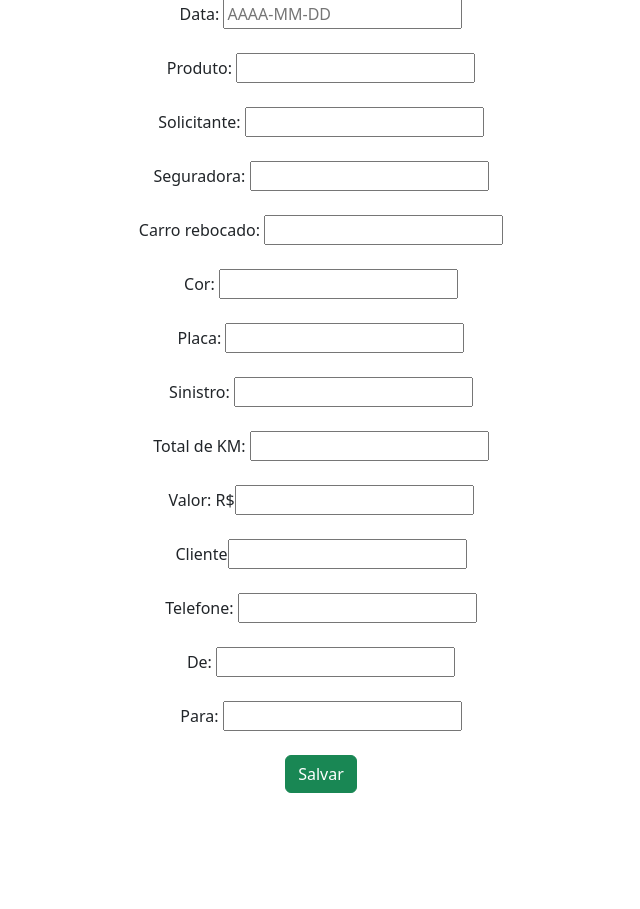
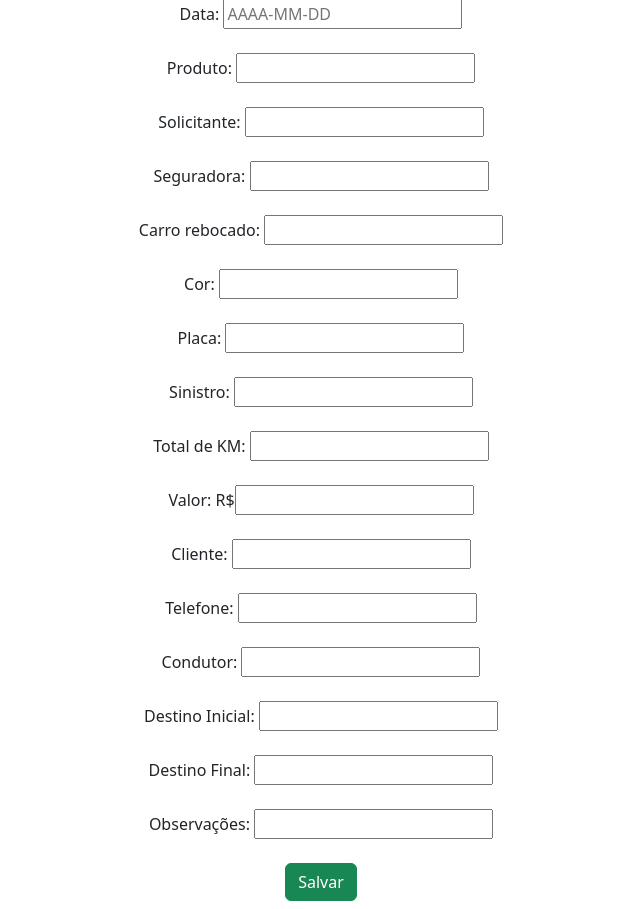
Before and after one commit to eriknathan/delta-reboque-django, a Django app: page /form/ in a window 1280 px wide. Shown: the part 167-1076 px from the top of the page, without its empty margins (319-959 px from the left). Before the commit the page ends 960 px from the top, so only its background shows below. Run offline with Django 4.2, Linux system fonts and the light colour scheme.

Commit message:
feat: adicionando novas colunas para o bando de dados

```diff
--- a/delta/forms.py
+++ b/delta/forms.py
@@ -6,7 +6,7 @@ from delta.models import Cadastro
 class CadastroForm(ModelForm):
     class Meta:
         model = Cadastro
-        fields = ["date", "produto", "solicitante", "seguradora", "carro_rebocado", "cor", "placa", "sinistro", "tot_km", "valor", "cliente", "telefone", "de", "para"]
+        fields = ["date", "produto", "solicitante", "seguradora", "carro_rebocado", "cor", "placa", "sinistro", "tot_km", "valor", "cliente", "telefone", "condutor", "destino_inicial", "destino_final", "observacoes"]
         widgets = {
             'date': DateInput(attrs={'placeholder': 'AAAA-MM-DD'})
         }
--- a/delta/models.py
+++ b/delta/models.py
@@ -15,5 +15,7 @@ class Cadastro(models.Model):
     valor = models.DecimalField(max_digits=10, decimal_places=2)
     cliente = models.CharField(max_length=50)
     telefone = models.CharField(max_length=20)
-    de = models.CharField(max_length=100)
-    para = models.CharField(max_length=100)
+    condutor = models.CharField(max_length=50)
+    destino_inicial = models.CharField(max_length=150)
+    destino_final = models.CharField(max_length=150)
+    observacoes = models.CharField(max_length=350, null=True, blank=True)
--- a/delta/templates/form.html
+++ b/delta/templates/form.html
@@ -27,10 +27,12 @@
             <div class="form-group mt-4>">Sinistro: {{form.sinistro}}</div><br>
             <div class="form-group mt-4>">Total de KM: {{form.tot_km}}</div><br>
             <div class="form-group mt-4>">Valor: R${{form.valor}}</div><br>
-            <div class="form-group mt-4>">Cliente{{form.cliente}}</div><br>
+            <div class="form-group mt-4>">Cliente: {{form.cliente}}</div><br>
             <div class="form-group mt-4>">Telefone: {{form.telefone}}</div><br>
-            <div class="form-group mt-4>">De: {{form.de}}</div><br>
-            <div class="form-group mt-4>">Para: {{form.para}}</div><br>
+            <div class="form-group mt-4>">Condutor: {{form.condutor}}</div><br>
+            <div class="form-group mt-4>">Destino Inicial: {{form.destino_inicial}}</div><br>
+            <div class="form-group mt-4>">Destino Final: {{form.destino_final}}</div><br>
+            <div class="form-group mt-4>">Observações: {{form.observacoes}}</div><br>
             <input type="submit" class="btn btn-success" value="Salvar">
         </form>
     </div>
--- a/delta/views.py
+++ b/delta/views.py
@@ -23,7 +23,6 @@ def create(request):
         return redirect('home')
     else:
         print('Formulário inválido:', form.errors)
-
 
 
 def view(request, pk):
```
Also changed, not shown: delta/templates/view.html (+10 -2 lines), docker-compose.yml (+0 -11 lines), delta/migrations/0001_initial.py, delta/migrations/0002_alter_cadastro_observacoes.py (added).
